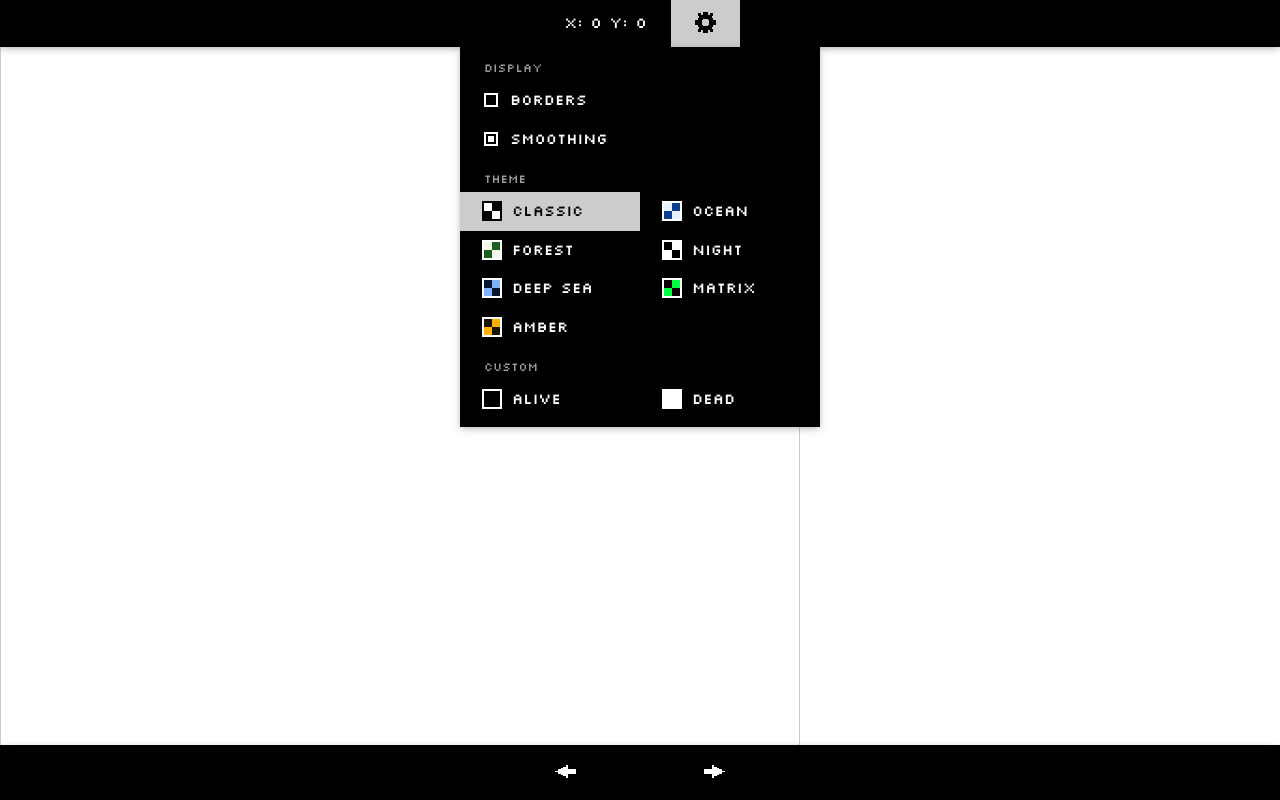
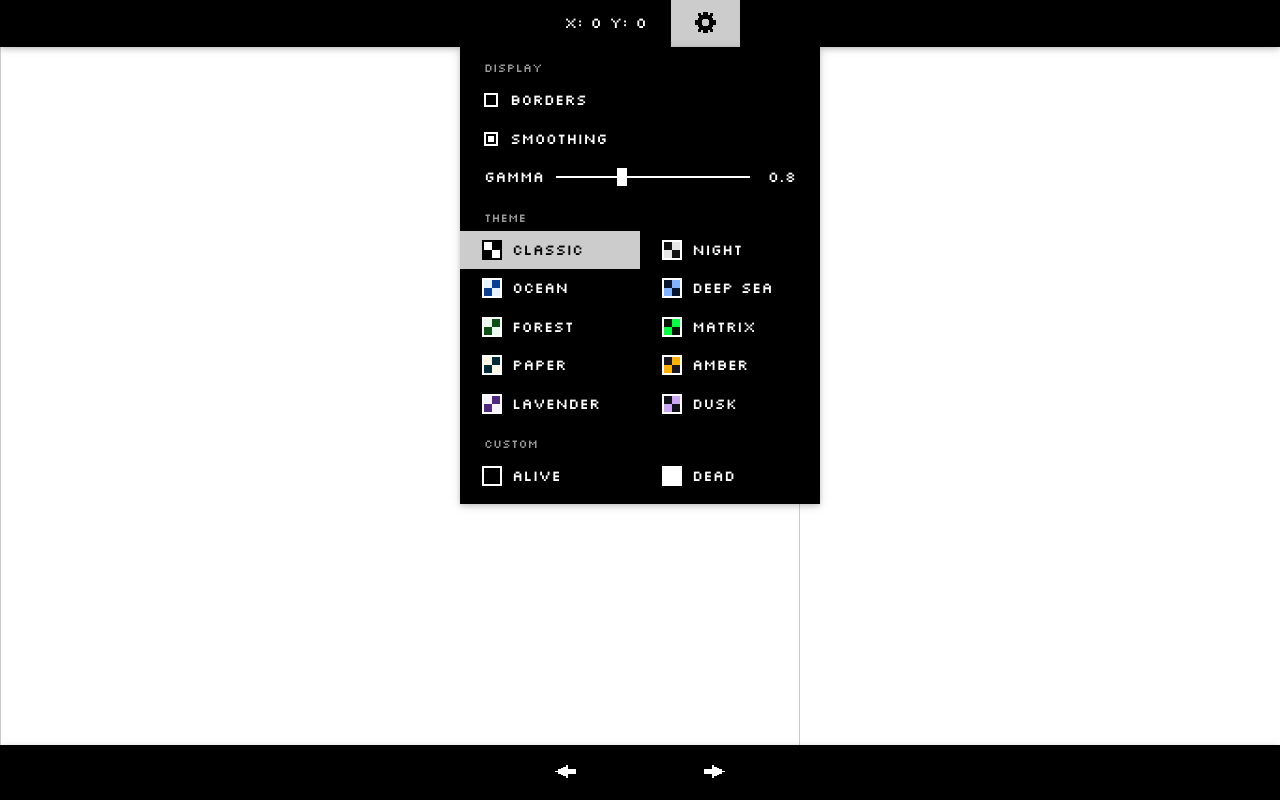
Before and after one commit to Daniel-Slobben/ProjectCellWeb, an Angular app: page / in a window 1280 px wide. Both pictures are taken after a click on the button 705 px from the left and 23 px from the top of the page. Built offline with nearby package versions, Linux system fonts and the light colour scheme; no server answers.

Commit message:
Add a gamma setting for zoomed-out density

```diff
--- a/src/app/features/settings/settings.component.css
+++ b/src/app/features/settings/settings.component.css
@@ -69,3 +69,42 @@ input[type="color"] {
 input[type="color"]::-webkit-color-swatch-wrapper { padding: 0; }
 input[type="color"]::-webkit-color-swatch { border: none; }
 input[type="color"]::-moz-color-swatch { border: none; }
+
+/* A flat track with a square thumb, both in the text colour. */
+input[type="range"] {
+  -webkit-appearance: none;
+  appearance: none;
+  flex: 1;
+  min-width: 0;
+  height: 18px;
+  margin: 0;
+  color: inherit;
+  background: none;
+  cursor: pointer;
+}
+
+input[type="range"]::-webkit-slider-runnable-track { height: 2px; background: currentColor; }
+input[type="range"]::-moz-range-track { height: 2px; background: currentColor; }
+
+input[type="range"]::-webkit-slider-thumb {
+  -webkit-appearance: none;
+  width: 10px;
+  height: 18px;
+  margin-top: -8px;
+  border: none;
+  border-radius: 0;
+  background: currentColor;
+}
+
+input[type="range"]::-moz-range-thumb {
+  width: 10px;
+  height: 18px;
+  border: none;
+  border-radius: 0;
+  background: currentColor;
+}
+
+.value {
+  min-width: 3ch;
+  text-align: right;
+}
--- a/src/app/features/settings/settings.component.html
+++ b/src/app/features/settings/settings.component.html
@@ -5,6 +5,12 @@
 <button class="w3-button row" (click)="settings.smoothing.set(!settings.smoothing())">
   <span class="box" [class.on]="settings.smoothing()"></span> Smoothing
 </button>
+<label class="row" title="Zoomed out: lower shows sparse life more">
+  Gamma
+  <input type="range" min="0.2" max="2" step="0.1"
+         [value]="settings.gamma()" (input)="settings.gamma.set(+$any($event.target).value)">
+  <span class="value">{{ settings.gamma().toFixed(1) }}</span>
+</label>
 
 <div class="section">Theme</div>
 <div class="themes">
--- a/src/app/features/world-of-cells/grid-view/block-service.ts
+++ b/src/app/features/world-of-cells/grid-view/block-service.ts
@@ -5,6 +5,14 @@ import {getKey, workerIndex} from './utils.component';
 import type {SocketCommand, SocketEvent} from './stomp.worker';
 
 type BlockPosition = {x: number, y: number};
+
+/** How the workers draw a block. */
+export interface Rendering {
+  poolFactor: number;
+  alive: string;
+  dead: string;
+  gamma: number;
+}
 
 interface WorkerResult {
   bitmap?: ImageBitmap;
@@ -33,9 +41,7 @@ export class BlockService implements OnDestroy {
   private readonly maxWorkers = 8;
   private pendingBatches: PendingBatch[] = [];
   private lastBatchId = 0;
-  private poolFactor = 1;
-  private alive = '#000000';
-  private dead = '#ffffff';
+  private rendering: Rendering = {poolFactor: 1, alive: '#000000', dead: '#ffffff', gamma: 0.8};
   private blockSize = 0;
   public clientId = '';
 
@@ -133,11 +139,10 @@ export class BlockService implements OnDestroy {
     this.dispatchToWorkers('init', []);
   }
 
-  setRendering(poolFactor: number, alive: string, dead: string, visible: BlockPosition[]): void {
-    if (poolFactor === this.poolFactor && alive === this.alive && dead === this.dead) return;
-    this.poolFactor = poolFactor;
-    this.alive = alive;
-    this.dead = dead;
+  setRendering(rendering: Rendering, visible: BlockPosition[]): void {
+    const {poolFactor, alive, dead, gamma} = this.rendering;
+    if (rendering.poolFactor === poolFactor && rendering.alive === alive && rendering.dead === dead && rendering.gamma === gamma) return;
+    this.rendering = rendering;
     this.dispatchToWorkers('rescale', visible.filter(({x, y}) => this.blockData.has(getKey(x, y))));
   }
 
@@ -159,7 +164,7 @@ export class BlockService implements OnDestroy {
       batch.pending++;
       const {type, data, frame} = message;
       this.workers[i].postMessage(
-        {type, batchId, payload: {blockSize: this.blockSize, poolFactor: this.poolFactor, alive: this.alive, dead: this.dead, data, frame}},
+        {type, batchId, payload: {blockSize: this.blockSize, ...this.rendering, data, frame}},
         frame ? [frame] : [],
       );
     });
--- a/src/app/features/world-of-cells/grid-view/decompress-block.worker.ts
+++ b/src/app/features/world-of-cells/grid-view/decompress-block.worker.ts
@@ -5,7 +5,7 @@ import {BORDER, FramedBlock, FULL, readBlockFrame} from './block-frame';
 let blockSize: number;
 
 let poolFactor = 1;
-const densityGamma = 0.8;
+let densityGamma = 0.8;
 
 const blockGenerationMap = new Map<string, number>();
 const encodedBlocks = new Map<string, Uint8Array>();
@@ -36,8 +36,7 @@ async function decodeBatch(type: string, payload: any, results: any[]): Promise<
   }
   if (payload.poolFactor !== undefined) {
     poolFactor = payload.poolFactor;
-  }
-  if (payload.alive !== undefined) {
+    densityGamma = payload.gamma;
     ALIVE = pixelOf(payload.alive);
     DEAD = pixelOf(payload.dead);
   }
--- a/src/app/features/world-of-cells/grid-view/grid-view.component.ts
+++ b/src/app/features/world-of-cells/grid-view/grid-view.component.ts
@@ -243,7 +243,9 @@ export class GridViewComponent implements AfterViewInit, OnDestroy {
       }
     }
     this.blockService.updateVisible(currentVisibleBlocks);
-    this.blockService.setRendering(this.poolFactorForZoom(), this.settings.alive(), this.settings.dead(), drawnBlocks);
+    this.blockService.setRendering({
+      poolFactor: this.poolFactorForZoom(), alive: this.settings.alive(), dead: this.settings.dead(), gamma: this.settings.gamma(),
+    }, drawnBlocks);
 
     if (this.selectedBlock != undefined) {
       const offscreen = document.createElement('canvas');
--- a/src/app/shared/display-settings.ts
+++ b/src/app/shared/display-settings.ts
@@ -6,14 +6,20 @@ export interface Theme {
   dead: string;
 }
 
+// Two per row in the menu: a light theme, then its dark sibling. Alive and dead share a hue and differ in
+// lightness, the pairs people like best, at a contrast around 9-15:1 rather than the harsher 21:1 of Classic.
+// Paper and Amber set a cool colour against a warm one instead, which people also like as figure on ground.
 export const THEMES: Theme[] = [
   {name: 'Classic', alive: '#000000', dead: '#ffffff'},
+  {name: 'Night', alive: '#e6e6e6', dead: '#121212'},
   {name: 'Ocean', alive: '#0b3d91', dead: '#e6f2ff'},
-  {name: 'Forest', alive: '#1b5e20', dead: '#f1f8e9'},
-  {name: 'Night', alive: '#ffffff', dead: '#000000'},
   {name: 'Deep Sea', alive: '#7fb3ff', dead: '#06142e'},
-  {name: 'Matrix', alive: '#00ff41', dead: '#0d0208'},
-  {name: 'Amber', alive: '#ffb000', dead: '#1a1200'},
+  {name: 'Forest', alive: '#0d5117', dead: '#ecf9ee'},
+  {name: 'Matrix', alive: '#00ff41', dead: '#041107'},
+  {name: 'Paper', alive: '#002b36', dead: '#fdf6e3'},
+  {name: 'Amber', alive: '#ffb000', dead: '#191724'},
+  {name: 'Lavender', alive: '#4f2980', dead: '#f6f3fe'},
+  {name: 'Dusk', alive: '#cba6f7', dead: '#11111b'},
 ];
 
 const storageKey = 'display-settings';
@@ -31,11 +37,13 @@ export class DisplaySettings {
   readonly smoothing = signal(true);
   readonly alive = signal(THEMES[0].alive);
   readonly dead = signal(THEMES[0].dead);
+  // Zoomed out, how far a patch's share of alive cells moves it towards the alive colour: lower shows sparse life more.
+  readonly gamma = signal(0.8);
 
   constructor() {
     try {
       const saved = JSON.parse(localStorage.getItem(storageKey) ?? '{}');
-      for (const name of ['borders', 'smoothing', 'alive', 'dead'] as const) {
+      for (const name of ['borders', 'smoothing', 'alive', 'dead', 'gamma'] as const) {
         if (saved[name] !== undefined) (this[name] as any).set(saved[name]);
       }
     } catch {
@@ -52,7 +60,7 @@ export class DisplaySettings {
 
       const settings = {
         borders: this.borders(), smoothing: this.smoothing(),
-        alive: this.alive(), dead: this.dead(),
+        alive: this.alive(), dead: this.dead(), gamma: this.gamma(),
       };
       try {
         localStorage.setItem(storageKey, JSON.stringify(settings));
--- a/src/styles.css
+++ b/src/styles.css
@@ -70,7 +70,10 @@ button, input, select, textarea, optgroup { font: inherit; margin: 0; }
   user-select: none;
 }
 
-.w3-button:hover { color: var(--bar) !important; background-color: var(--highlight) !important; }
+/* Only where there is a real pointer: on touch screens :hover sticks to the last button tapped. */
+@media (hover: hover) {
+  .w3-button:hover { color: var(--bar) !important; background-color: var(--highlight) !important; }
+}
 
 .w3-padding-large { padding: 12px 24px !important; }
 
```
